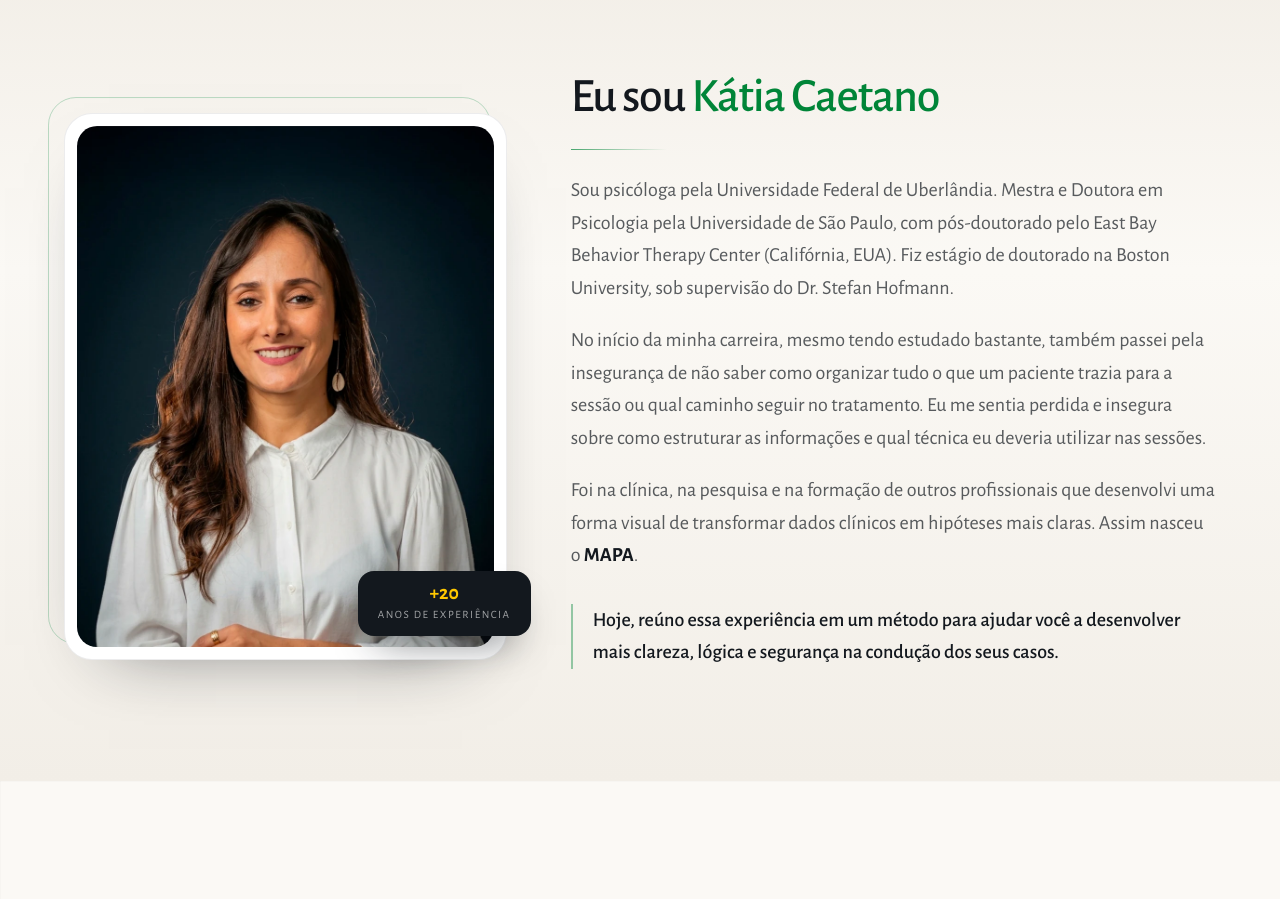
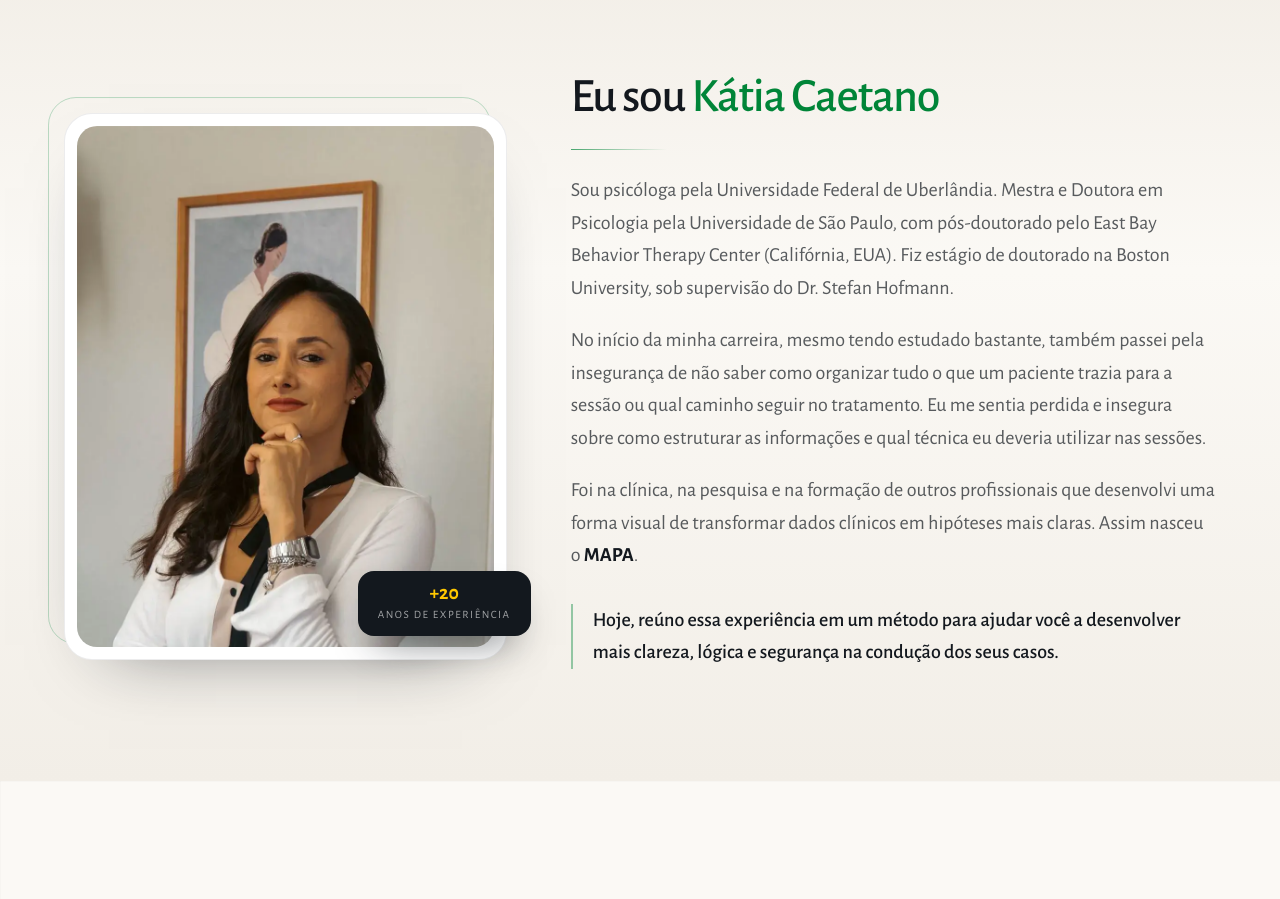
Before and after one commit to intelli-ia/dra-katia-caetano-pg-vendas, a Next.js app: page / in a window 1280 px wide. Shown: the part 9040-9939 px from the top of the page. Built offline with nearby package versions, Linux system fonts and the light colour scheme.

Commit message:
feat: update about section image to expert.webp and adjust focal point

```diff
--- a/src/components/About.tsx
+++ b/src/components/About.tsx
@@ -55,11 +55,11 @@ export default function AboutSection() {
             <div className="relative rounded-[1.75rem] border border-[#13181E]/8 bg-white p-3 shadow-[0_30px_70px_-45px_rgba(19,24,30,0.6)]">
               <div className="relative aspect-[4/5] w-full overflow-hidden rounded-[1.25rem]">
                 <Image
-                  src="/katia-caetano.webp"
+                  src="/expert.webp"
                   alt="Retrato de Kátia Caetano, psicóloga e criadora do MAPA"
                   fill
                   sizes="(max-width: 1024px) 90vw, 34vw"
-                  className="object-cover object-[center_18%]"
+                  className="object-cover object-[center_5%]"
                 />
               </div>
             </div>
```
Also changed, not shown: public/expert.webp (added).
